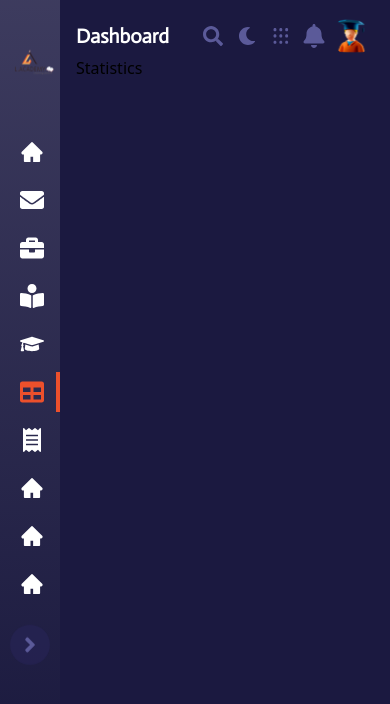
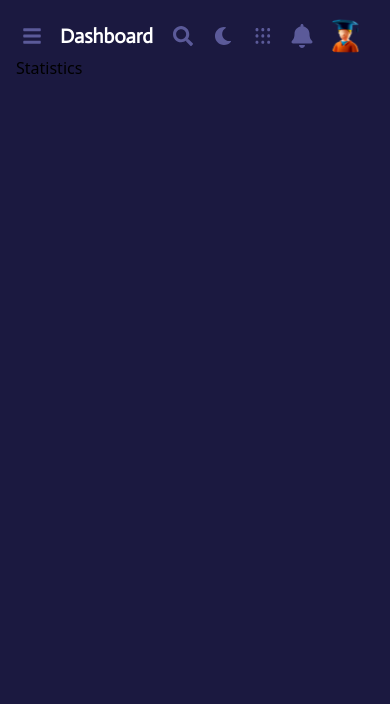
Before and after one commit to LAcademy-Elearning/frontend, a React (Vite) app: page /statistics in a window 390 px wide. Shown: the top 704 px of the page. Built offline with nearby package versions, Linux system fonts and the light colour scheme.

Commit message:
complete sidebar and topbar

```diff
--- a/src/components/SideBar.tsx
+++ b/src/components/SideBar.tsx
@@ -11,17 +11,21 @@ import {
   FaAngleRight,
   FaAngleLeft,
 } from "react-icons/fa";
-const SideBar = () => {
+interface Props {
+  isBelowMedium: boolean;
+}
+const SideBar = ({ isBelowMedium }: Props) => {
   const [isOpen, setIsOpen] = useState(false);
   const handleClick = () => {
     setIsOpen((prev) => !prev);
   };
-
   return (
     <div
       className={`${
-        isOpen ? " absolute xl:relative  w-[250px]" : "w-[60px] xl:w-[70px]"
-      } sidebar min-h-screen`}
+        isOpen ? " absolute xl:relative w-[250px]" : "w-[60px] xl:w-[70px]"
+      } sidebar min-h-screen ${
+        isBelowMedium ? "hidden" : "flex"
+      } transition-all `}
     >
       <div className="">
         <img className="w-full h-32" src="/Logo.svg" alt="logo" />
--- a/src/components/TopBar.tsx
+++ b/src/components/TopBar.tsx
@@ -2,13 +2,24 @@ import { useState } from "react";
 import PageName from "../atoms/PageName";
 import SearchBar from "../molecules/SearchBar";
 import Settings from "../molecules/Settings";
-import {FaArrowLeft} from "react-icons/fa";
-const TopBar = () => {
+import {FaArrowLeft, FaBars} from "react-icons/fa";
+import {FaXmark} from "react-icons/fa6"
+
+interface Props{
+  setIsBelowMedium:React.Dispatch<React.SetStateAction<boolean>>,
+  isBelowMedium:boolean,
+}
+const TopBar = ({setIsBelowMedium,isBelowMedium}:Props) => {
   const [search,setSearch] = useState<boolean>(false);
   return (
     <div>
       <div className={`flex justify-between items-center font-actor ${ search ? "hidden md:flex":""}`}>
-      <PageName Pagename="Dashboard" />
+        <div className="flex items-center gap-3">
+          <div onClick={()=>setIsBelowMedium(prev=>!prev)} className=" flex items-center justify-center md:hidden text-xl text-textColor h-8 w-8 hoverEffect">
+            { isBelowMedium ? <FaBars/> : <FaXmark/> }
+          </div>
+         <PageName Pagename="Dashboard" />
+        </div>
       <SearchBar width="w-[40%] hidden md:flex" />
       <Settings setSearch = {setSearch}/>
     </div>
--- a/src/index.css
+++ b/src/index.css
@@ -8,7 +8,7 @@
   @apply flex justify-around items-center;
 }
 .sidebar {
-  @apply transition-all flex flex-col items-center bg-gradient-to-b from-darkPrimary-lessLight to-darkPrimary-lessDark;
+  @apply transition-all md:flex flex-col items-center bg-gradient-to-b from-darkPrimary-lessLight to-darkPrimary-lessDark;
 }
 .hoverEffect {
   @apply rounded-[50%] transition-all delay-100 hover:bg-darkHover;
--- a/src/pages/Layout.tsx
+++ b/src/pages/Layout.tsx
@@ -1,3 +1,4 @@
+import { useState } from "react";
 import Modal from "../components/Modal";
 import SideBar from "../components/SideBar";
 import TopBar from "../components/TopBar";
@@ -5,11 +6,12 @@ import { Outlet } from "react-router-dom";
 
 
 const Layout = () => {
+  const [isBelowMedium,setIsBelowMedium] = useState(true);
   return (
     <div className=" min-h-screen flex relative">
-      <SideBar />
+      <SideBar isBelowMedium = {isBelowMedium} />
       <div className="flex-grow bg-darkPrimary-dark min-h-screen p-4">
-        <TopBar />
+        <TopBar isBelowMedium={isBelowMedium}  setIsBelowMedium= {setIsBelowMedium} />
         <main>
           <Outlet />
         </main>
```
